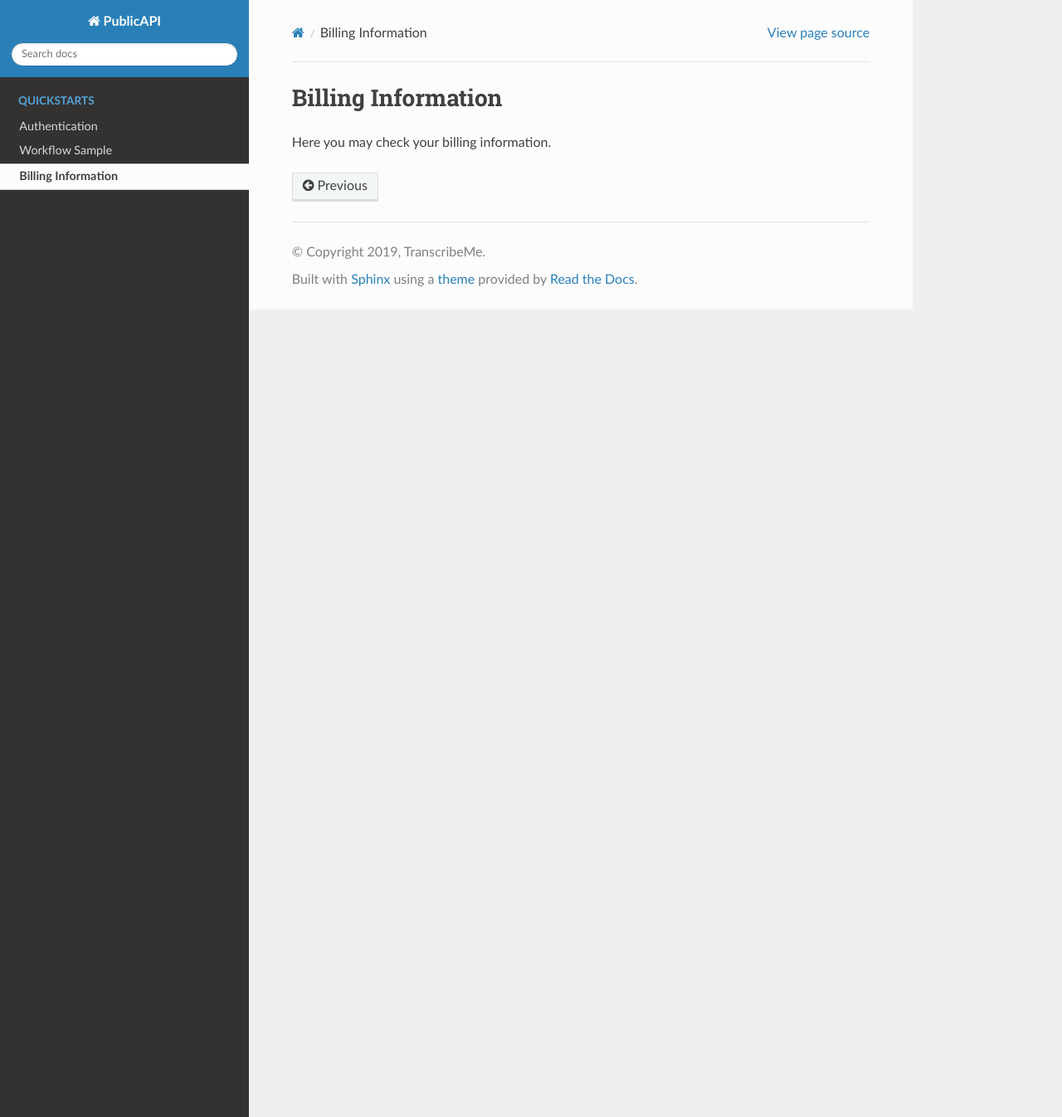
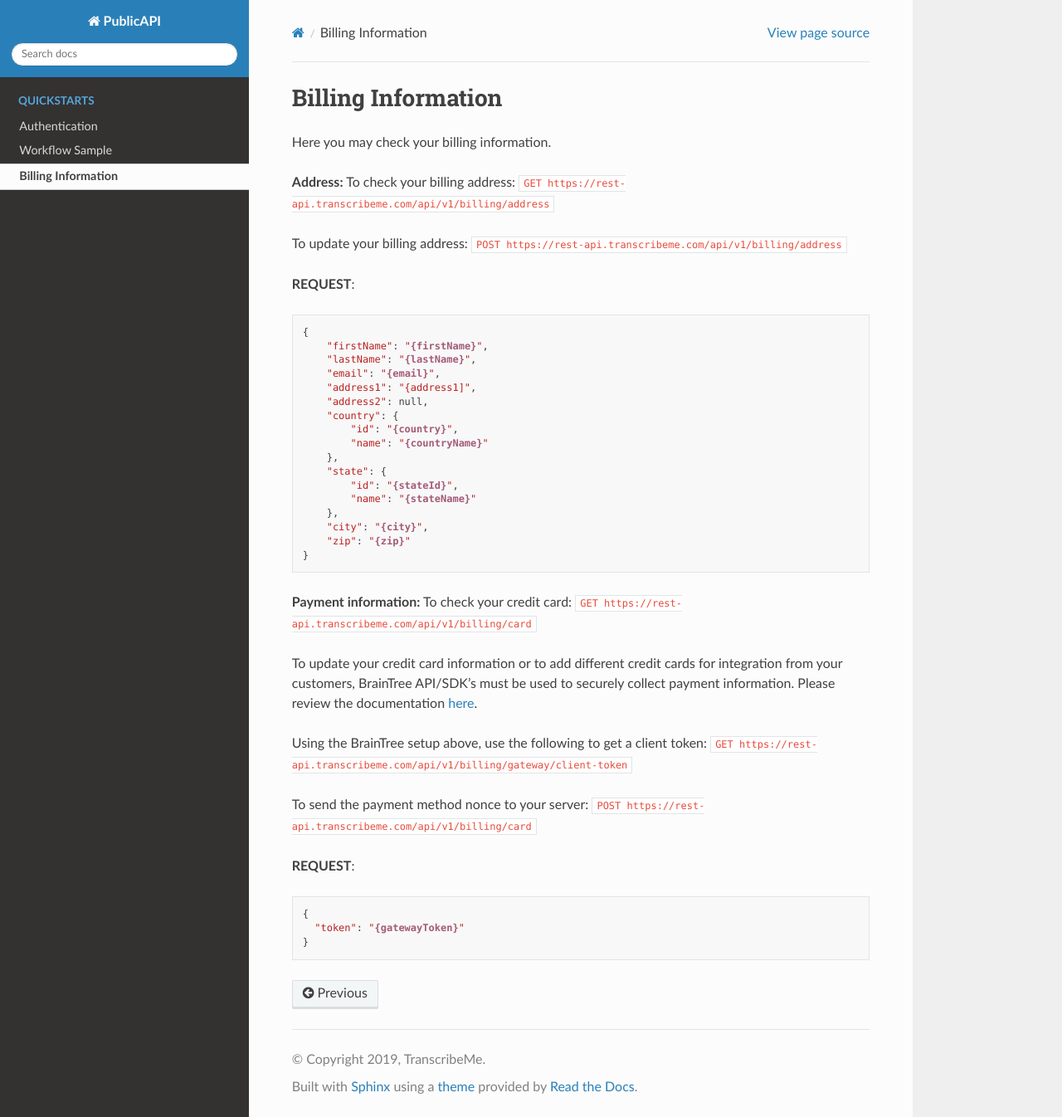
Before and after one commit to TranscribeMe/Docs, a Sphinx documentation site: the page built from docs/quickstarts/1_billing.rst, in a window 1280 px wide and 1346 px high. Shown: the whole window at 83% size. Built offline with Sphinx 7.4.7 and the Read the Docs theme 2.0.0, drawn with Linux system fonts in a browser that asks for light colours.

Commit message:
Update 1_billing.rst

```diff
--- a/docs/quickstarts/1_billing.rst
+++ b/docs/quickstarts/1_billing.rst
@@ -1,3 +1,48 @@
 Billing Information
 ========
 Here you may check your billing information.
+
+**Address:**
+To check your billing address:
+``GET https://rest-api.transcribeme.com/api/v1/billing/address``
+
+To update your billing address:
+``POST https://rest-api.transcribeme.com/api/v1/billing/address``
+
+**REQUEST**::
+
+  {
+      "firstName": "{firstName}",
+      "lastName": "{lastName}",
+      "email": "{email}",
+      "address1": "{address1]",
+      "address2": null,
+      "country": {
+          "id": "{country}",
+          "name": "{countryName}"
+      },
+      "state": {
+          "id": "{stateId}",
+          "name": "{stateName}"
+      },
+      "city": "{city}",
+      "zip": "{zip}"
+  }
+
+**Payment information:**
+To check your credit card:
+``GET https://rest-api.transcribeme.com/api/v1/billing/card``
+
+To update your credit card information or to add different credit cards for integration from your customers, BrainTree API/SDK's must be used to securely collect payment information. Please review the documentation `here <https://developers.braintreepayments.com/start/overview>`_.
+
+Using the BrainTree setup above, use the following to get a client token:
+``GET https://rest-api.transcribeme.com/api/v1/billing/gateway/client-token``
+
+To send the payment method nonce to your server:
+``POST https://rest-api.transcribeme.com/api/v1/billing/card``
+
+**REQUEST**::
+
+  {
+    "token": "{gatewayToken}"
+  }
```
